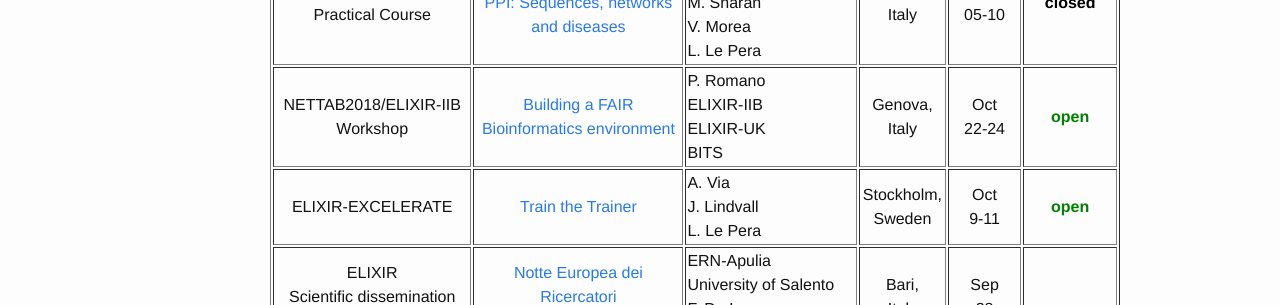
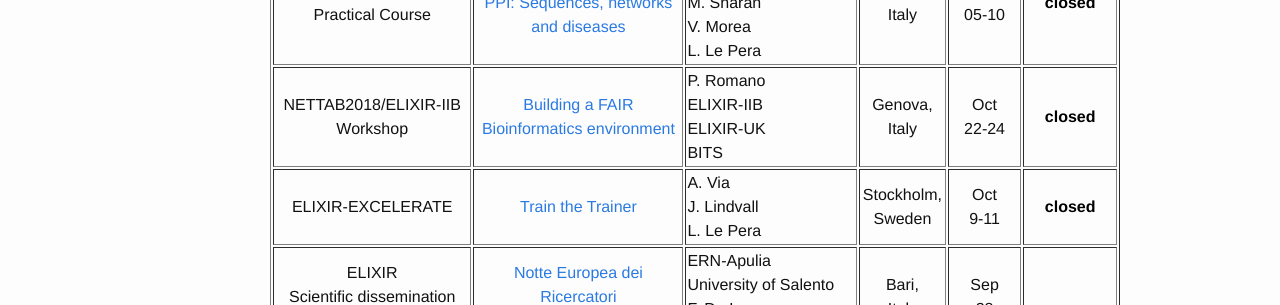
Before and after one commit to ELIXIR-IIB-training/website, a Jekyll site: the page built from _pages/01-all_events.md, in a window 1280 px wide. Shown: the part 343-648 px from the top of the page. Built offline with Jekyll 4.4.1, drawn with Linux system fonts in a browser that asks for light colours.

Commit message:
Update status

```diff
--- a/_pages/01-all_events.md
+++ b/_pages/01-all_events.md
@@ -27,7 +27,7 @@ permalink: /all_events_2018/
    <td height="50">P. Romano<br>ELIXIR-IIB<br>ELIXIR-UK<br>BITS</td>
    <td height="50" align="center">Genova,<br>Italy</td>
    <td height="50" width="75" align="center">Oct<br>22-24</td>
-   <td height="50" align="center"><font color="green"><b>open</b></font></td>
+   <td height="50" align="center"><font color="black"><b>closed</b></font></td>
 </tr>
 <tr>
 <td height="50" align="center">ELIXIR-EXCELERATE</td>
@@ -35,7 +35,7 @@ permalink: /all_events_2018/
    <td height="50">A. Via<br>J. Lindvall<br>L. Le Pera</td>
    <td height="50" align="center">Stockholm,<br>Sweden</td>
    <td height="50" width="75" align="center">Oct<br>9-11</td>
-   <td height="50" align="center"><font color="green"><b>open</b></font></td>
+   <td height="50" align="center"><font color="black"><b>closed</b></font></td>
 </tr>
 <tr>
 	<td height="50" align="center">ELIXIR<br>Scientific dissemination activity</td>
```
